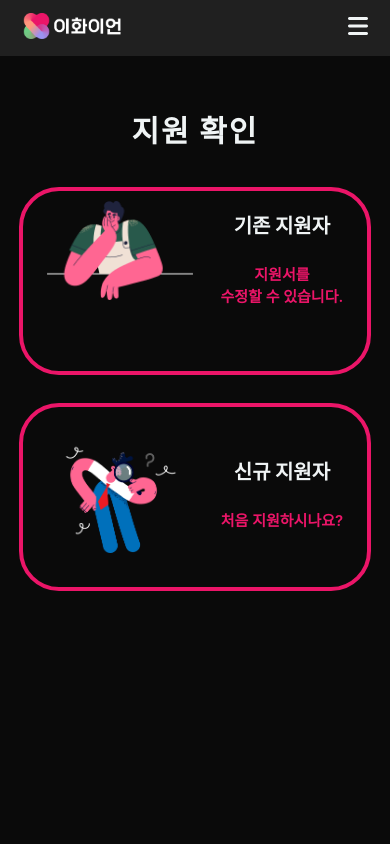
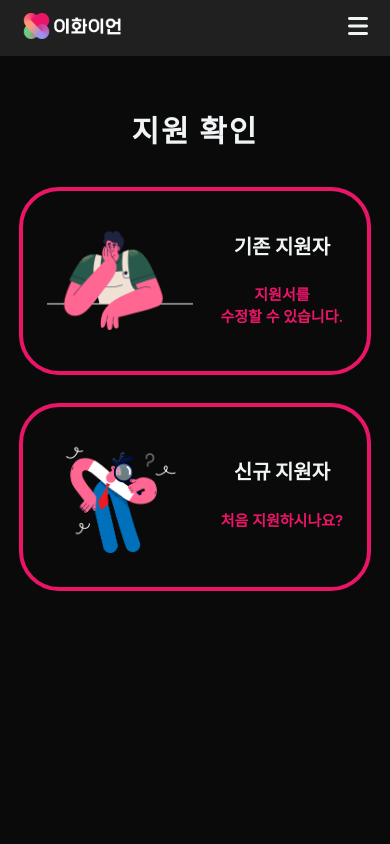
Before and after one commit to hyeinNa/recruiting_2023, a React (Create React App) app in the folder client/: page /register in a window 390 px wide. Shown: the top 844 px of the page. Built offline with nearby package versions, Linux system fonts and the light colour scheme.

Commit message:
#18 링크 연결 후 위치 망가지는 현상 해결

```diff
--- a/client/src/components/views/RegisterPages/RegisterLanding.css
+++ b/client/src/components/views/RegisterPages/RegisterLanding.css
@@ -198,6 +198,11 @@
     margin-right: 0%;
     margin-bottom: 8%;
   }
+  .register_landing_applicant_type_existing_container a {
+    width: 100%;
+    height: 100%;
+    display: flex;
+  }
   .register_landing_applicant_type_inner_container {
     /*background-color: aquamarine;*/
     margin: 0 auto;
```
